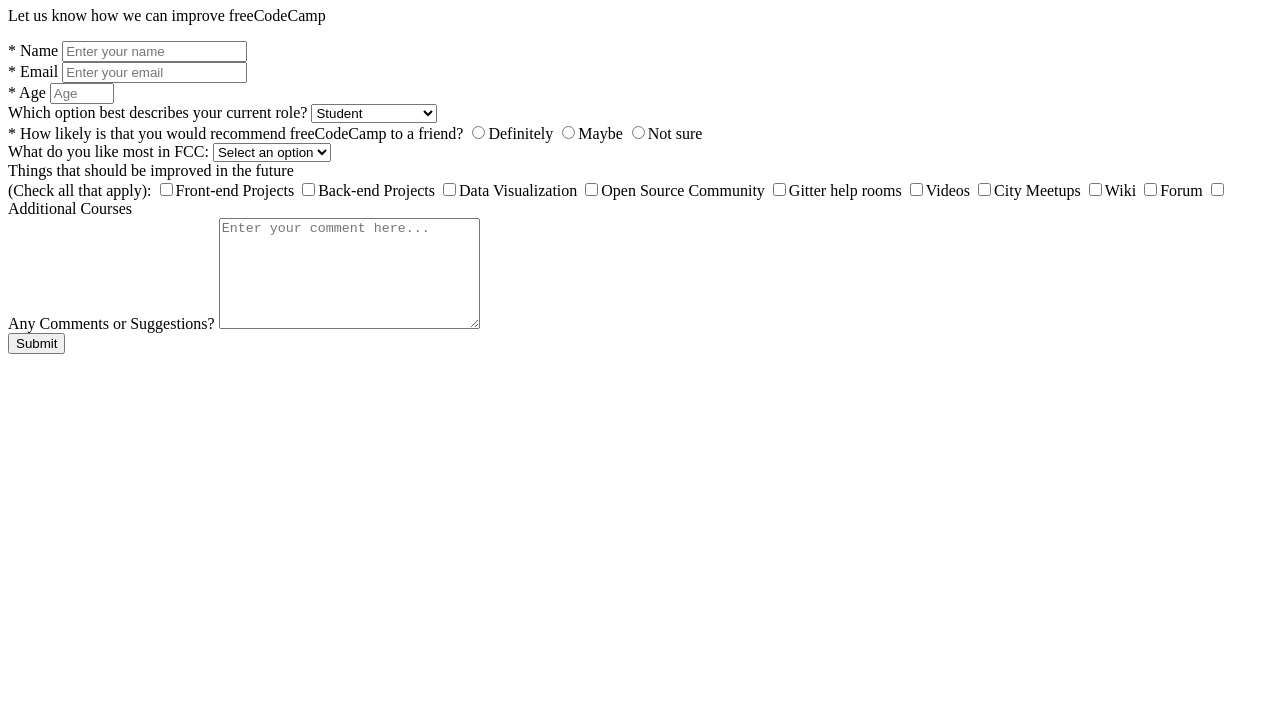
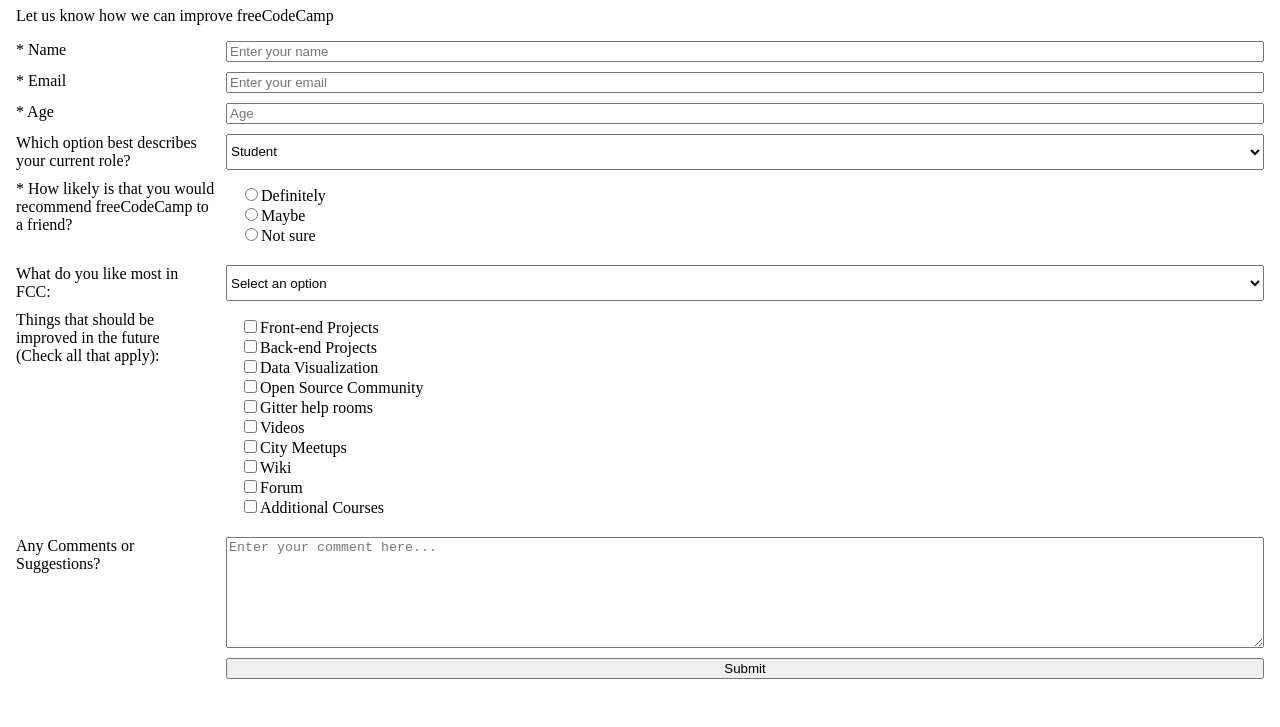
Before and after one commit to thayton/fcc-survey-form, a plain HTML site: page index.html in a window 1280 px wide. Shown: the part 73-800 px from the top of the page. Drawn offline with Linux system fonts and the light colour scheme.

Commit message:
Begin layout using grid

```diff
--- a/index.html
+++ b/index.html
@@ -2,25 +2,22 @@
 <html>
   <head>
     <title>Survey Form</title>
+    <link rel="stylesheet" type="text/css" href="style.css">
   </head>
   <body>
     <h1 id="title">Survey Form</h1>
     <p id="description">Let us know how we can improve freeCodeCamp</p>
 
     <form id="survey-form">
-      <div>
       <label id="name-label" for="name">* Name</label>
       <input id="name" name="name" type="text" placeholder="Enter your name" required />
-      </div>
-      <div>
+
       <label id="email=label" for="email">* Email</label>
       <input id="email" name="email" type="text" placeholder="Enter your email" required />
-      </div>
-      <div>
+
       <label id="number-label" for="number">* Age</label>
       <input id="number" name="age" type="number" placeholder="Age" min="1" max="199" required />
-      </div>
-      <div>
+
       <label id="dropdown-label" for="dropdown">Which option best describes your current role?</label>
       <select id="dropdown" name="role" type="select">
         <option disabled>Select an option</option>
@@ -30,9 +27,9 @@
         <option value="preferNotSay">Prefer not to say</option>
         <option value="other">Other</option>
       </select>
-      </div>
-      <div>
+
       <span>* How likely is that you would recommend freeCodeCamp to a friend?</span>
+      <fieldset>
         <label id="recommend-label" for="recommend-definitely">
           <input id="recommend-definitely" name="recommend" type="radio" value="definitely"/>Definitely
         </label>
@@ -42,8 +39,8 @@
         <label id="recommend-label" for="recommend-notsure">
           <input id="recommend-notsure" name="recommend" type="radio" value="notsure"/>Not sure
         </label>
-      </div>
-      <div>
+      </fieldset>
+
       <label id="dropdown-label" for="dropdown">What do you like most in FCC:</label>
       <select id="dropdown" name="role" type="select">
         <option disabled selected>Select an option</option>
@@ -52,9 +49,9 @@
         <option value="community">Community</option>
         <option value="opensource">Open Source</option>
       </select>
-      </div>
-      <div>
+
       <span>Things that should be improved in the future<br />(Check all that apply):</span>
+      <fieldset>
         <label id="improve-label" for="improve-frontend">
           <input id="improve-frontend" name="improve" type="checkbox" value="frontend"/>Front-end Projects
         </label>
@@ -85,14 +82,12 @@
         <label id="improve-label" for="improve-courses">
           <input id="improve-courses" name="improve" type="checkbox" value="courses"/>Additional Courses
         </label>
-      </div>
-      <div>
-        <label for="suggestions">Any Comments or Suggestions?
+      </fieldset>
+
+      <label for="suggestions">Any Comments or Suggestions?</label>
       <textarea id="suggestions" name="suggestions" type="textarea" cols="30" rows="7" placeholder="Enter your comment here..."></textarea>
-        </label>
-      </div>
+
       <button type="submit">Submit</button>
     </form>
-
   </body>
 </html>
--- /dev/null
+++ b/style.css
@@ -0,0 +1,25 @@
+* {
+    box-sizing: border-box;
+}
+
+body {
+    margin: 1em;
+}
+
+form#survey-form {
+    display: grid;
+    grid-template-columns: 200px 1fr;
+    grid-gap: 10px;
+}
+
+fieldset {
+    border: none;
+}
+
+fieldset label {
+    display: block;
+}
+
+input, select, textarea, button {
+    grid-column: 2/3;
+}
```
Also changed, not shown: 1 other file. Lines whose indentation alone changed are shown as unchanged.
